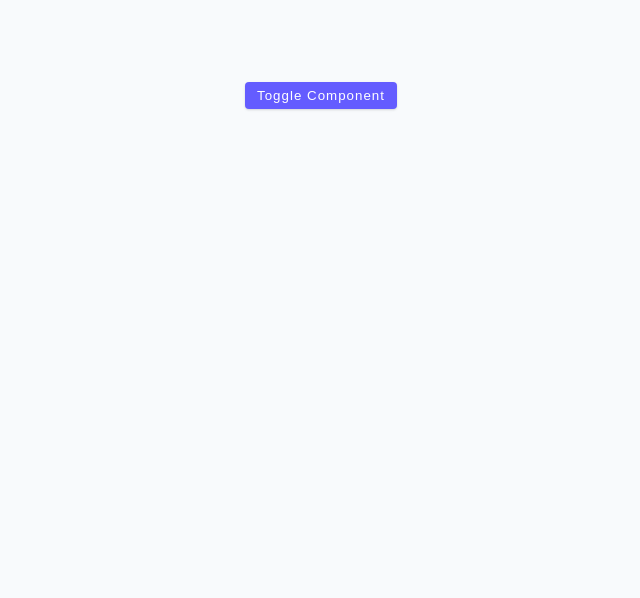
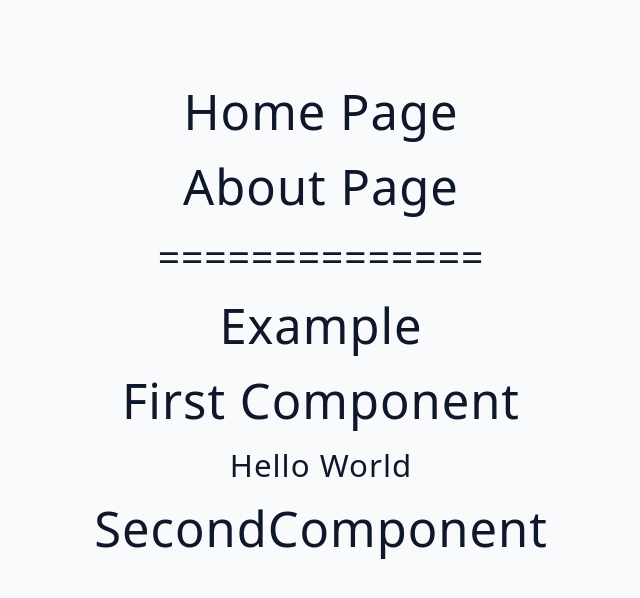
Before and after one commit to DariuszOkonski/shiji-react-intermediate, a React (Vite) app: page / in a window 1280 px wide. Shown: the top 598 px of the page, without its empty margins (319-959 px from the left). Built offline with nearby package versions, Linux system fonts and the light colour scheme.

Commit message:
finish project structure

```diff
--- a/src/App.jsx
+++ b/src/App.jsx
@@ -1,10 +1,16 @@
 // import Starter from './tutorial/02-useEffect/starter/05-cleanup-function';
-import Starter from './tutorial/02-useEffect/starter/05-cleanup-function';
+// import Starter from './tutorial/02-useEffect/starter/05-cleanup-function';
+
+import Example from './tutorial/04-project-structure/starter/Example';
+import { About, Home } from './tutorial/04-project-structure/starter/Pages';
 
 function App() {
   return (
     <div className='container'>
-      <Starter />
+      <Home />
+      <About />
+      <h2>==============</h2>
+      <Example />
     </div>
   );
 }
--- /dev/null
+++ b/src/tutorial/04-project-structure/starter/Example/FirstComponent.jsx
@@ -0,0 +1,14 @@
+import SomeFunnyComponent from './SomeFunnyComponent';
+import React from 'react';
+
+function FirstComponent() {
+  return (
+    <div>
+      <h1>First Component</h1>
+
+      <SomeFunnyComponent />
+    </div>
+  );
+}
+
+export default FirstComponent;
--- /dev/null
+++ b/src/tutorial/04-project-structure/starter/Example/SecondComponent.jsx
@@ -0,0 +1,11 @@
+import React from 'react';
+
+function SecondComponent() {
+  return (
+    <div>
+      <h1>SecondComponent</h1>
+    </div>
+  );
+}
+
+export default SecondComponent;
--- /dev/null
+++ b/src/tutorial/04-project-structure/starter/Example/SomeFunnyComponent.jsx
@@ -0,0 +1,8 @@
+import React from 'react';
+export default function SomeFunnyComponent({}) {
+  return (
+    <div>
+      <h3>hello world</h3>
+    </div>
+  );
+}
--- /dev/null
+++ b/src/tutorial/04-project-structure/starter/Example/index.jsx
@@ -0,0 +1,15 @@
+import React from 'react';
+import FirstComponent from './FirstComponent';
+import SecondComponent from './SecondComponent';
+
+function Example() {
+  return (
+    <div>
+      <h1>Example</h1>
+      <FirstComponent />
+      <SecondComponent />
+    </div>
+  );
+}
+
+export default Example;
--- /dev/null
+++ b/src/tutorial/04-project-structure/starter/Navbar/index.jsx
@@ -0,0 +1 @@
+export { default } from './Navbar';
--- /dev/null
+++ b/src/tutorial/04-project-structure/starter/Pages/About.jsx
@@ -0,0 +1,11 @@
+import React from 'react';
+
+function About() {
+  return (
+    <div>
+      <h1>About Page</h1>
+    </div>
+  );
+}
+
+export default About;
--- /dev/null
+++ b/src/tutorial/04-project-structure/starter/Pages/Home.jsx
@@ -0,0 +1,11 @@
+import React from 'react';
+
+function Home() {
+  return (
+    <div>
+      <h1>Home Page</h1>
+    </div>
+  );
+}
+
+export default Home;
--- /dev/null
+++ b/src/tutorial/04-project-structure/starter/Pages/index.jsx
@@ -0,0 +1,4 @@
+import Home from './Home';
+import About from './About';
+
+export { Home, About };
```
Also changed, not shown: src/tutorial/04-project-structure/starter/Navbar/Navbar.jsx (added, +7 -0 lines), src/tutorial/04-project-structure/starter/Navbar/Navbar.css (added).
